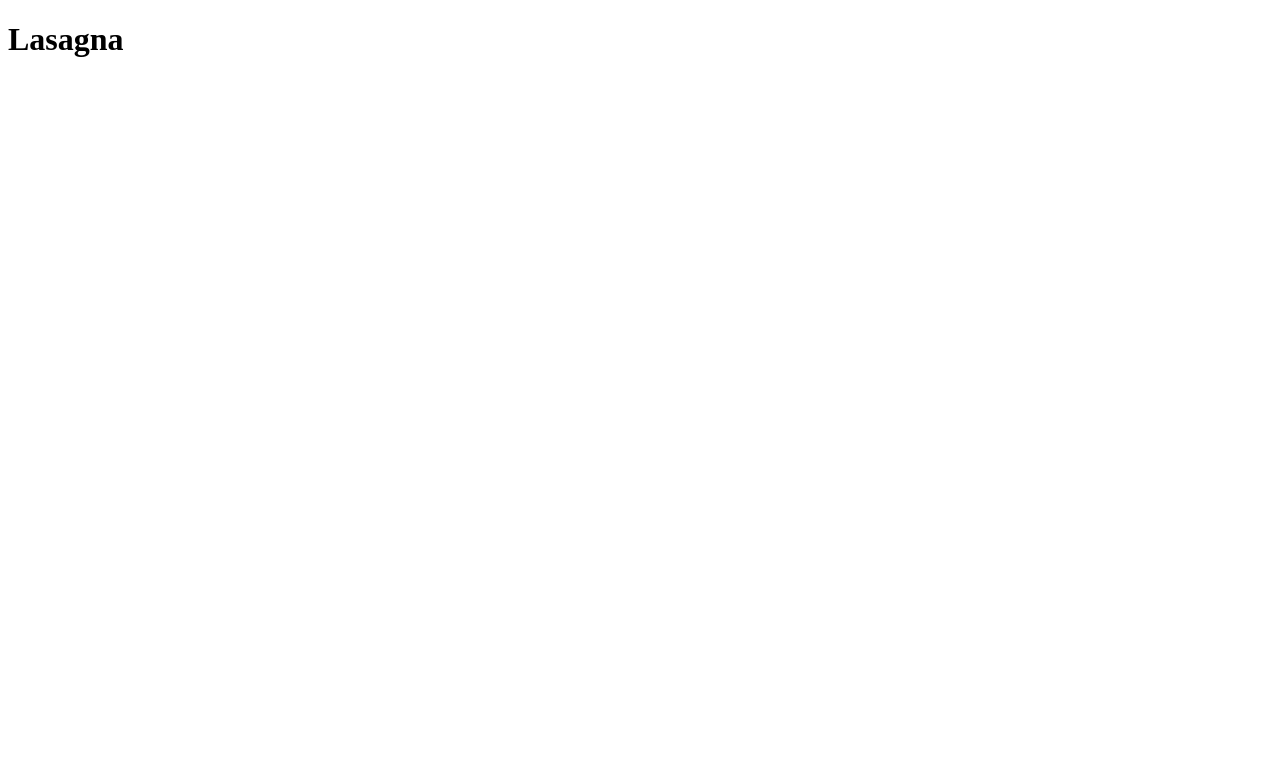
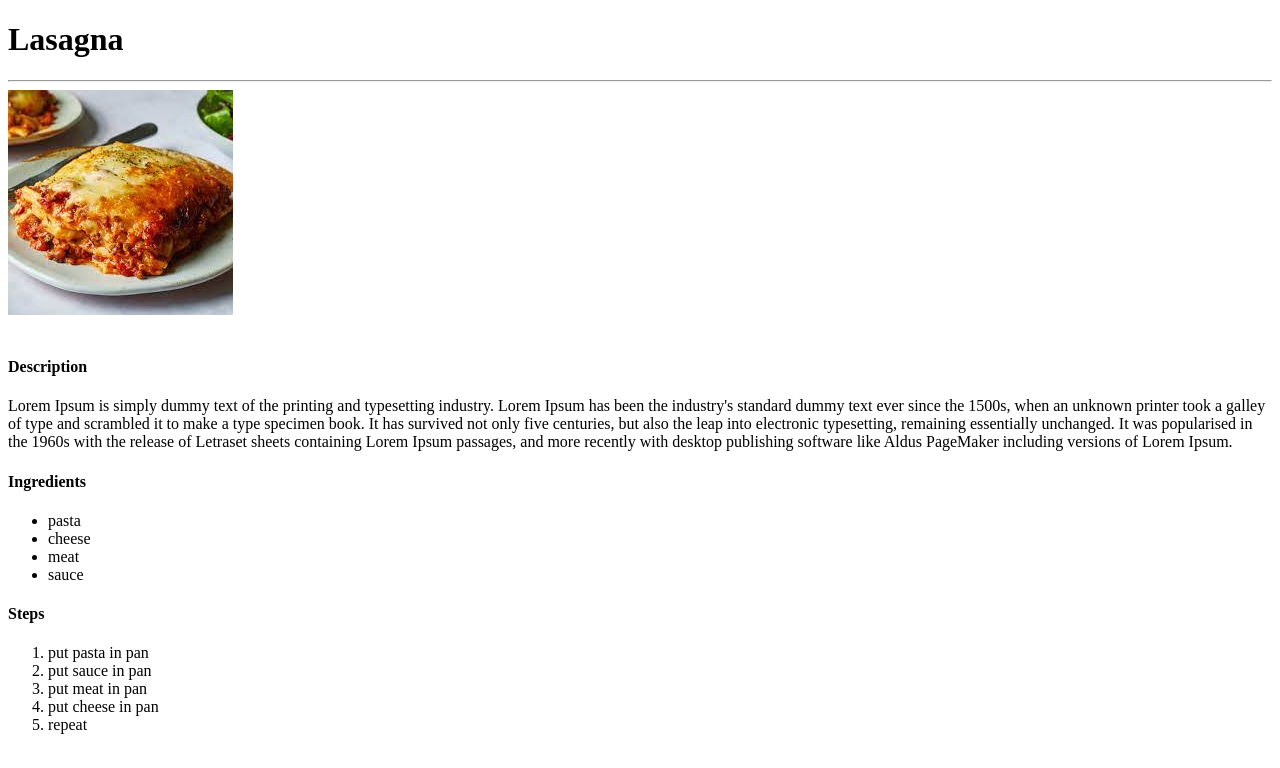
Before and after one commit to Vannn9/OdinRecipes, a plain HTML site: page recipes/lasagna.html in a window 1280 px wide. Drawn offline with Linux system fonts and the light colour scheme.

Commit message:
Iteration 3

```diff
--- a/recipes/lasagna.html
+++ b/recipes/lasagna.html
@@ -8,5 +8,25 @@
 </head>
 <body>
     <h1>Lasagna</h1>
+    <hr>
+    <img src="../images/lasagna.jpeg" alt="Lasagna Picture">
+    <br><br>
+    <h4>Description</h4>
+    <p>Lorem Ipsum is simply dummy text of the printing and typesetting industry. Lorem Ipsum has been the industry's standard dummy text ever since the 1500s, when an unknown printer took a galley of type and scrambled it to make a type specimen book. It has survived not only five centuries, but also the leap into electronic typesetting, remaining essentially unchanged. It was popularised in the 1960s with the release of Letraset sheets containing Lorem Ipsum passages, and more recently with desktop publishing software like Aldus PageMaker including versions of Lorem Ipsum.</p>
+    <h4>Ingredients</h4>
+    <ul>
+        <li>pasta</li>
+        <li>cheese</li>
+        <li>meat</li>
+        <li>sauce</li>
+    </ul>
+    <h4>Steps</h4>
+    <ol>
+        <li>put pasta in pan</li>
+        <li>put sauce in pan</li>
+        <li>put meat in pan</li>
+        <li>put cheese in pan</li>
+        <li>repeat</li>
+    </ol>
 </body>
 </html>
```
Also changed, not shown: images/lasagna.jpeg (added).
